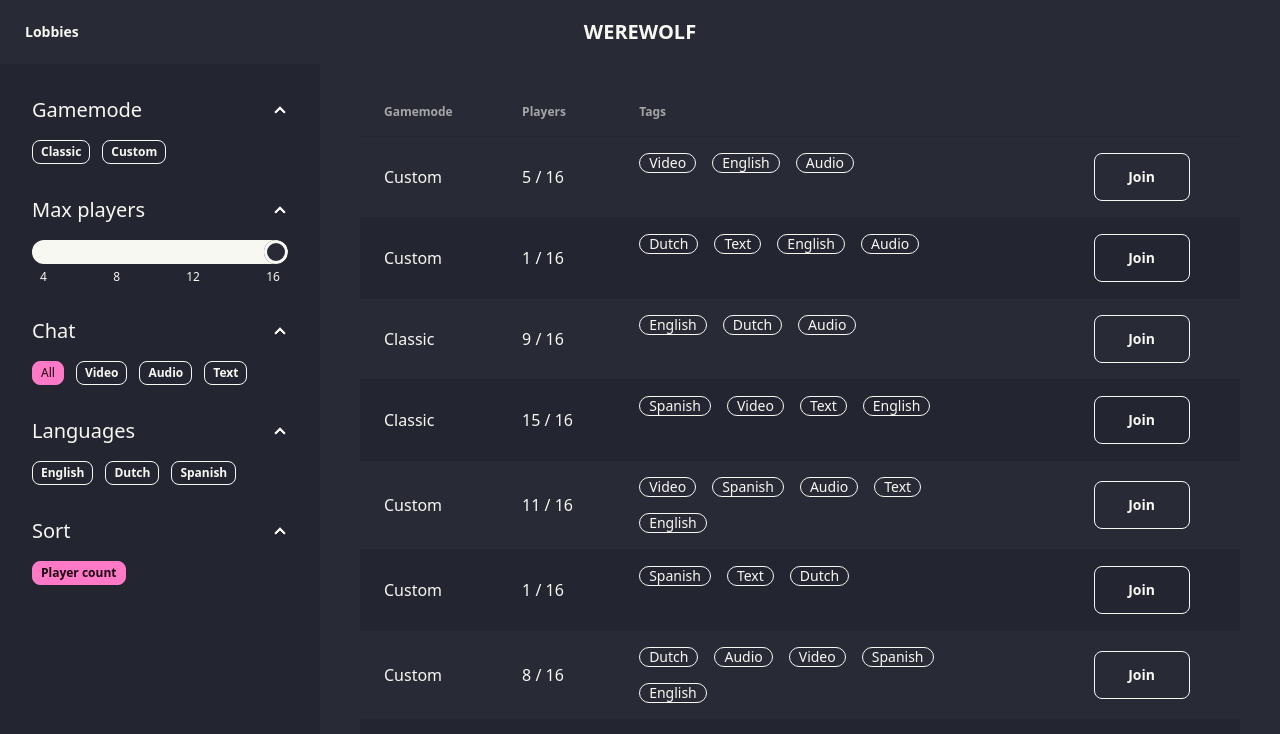
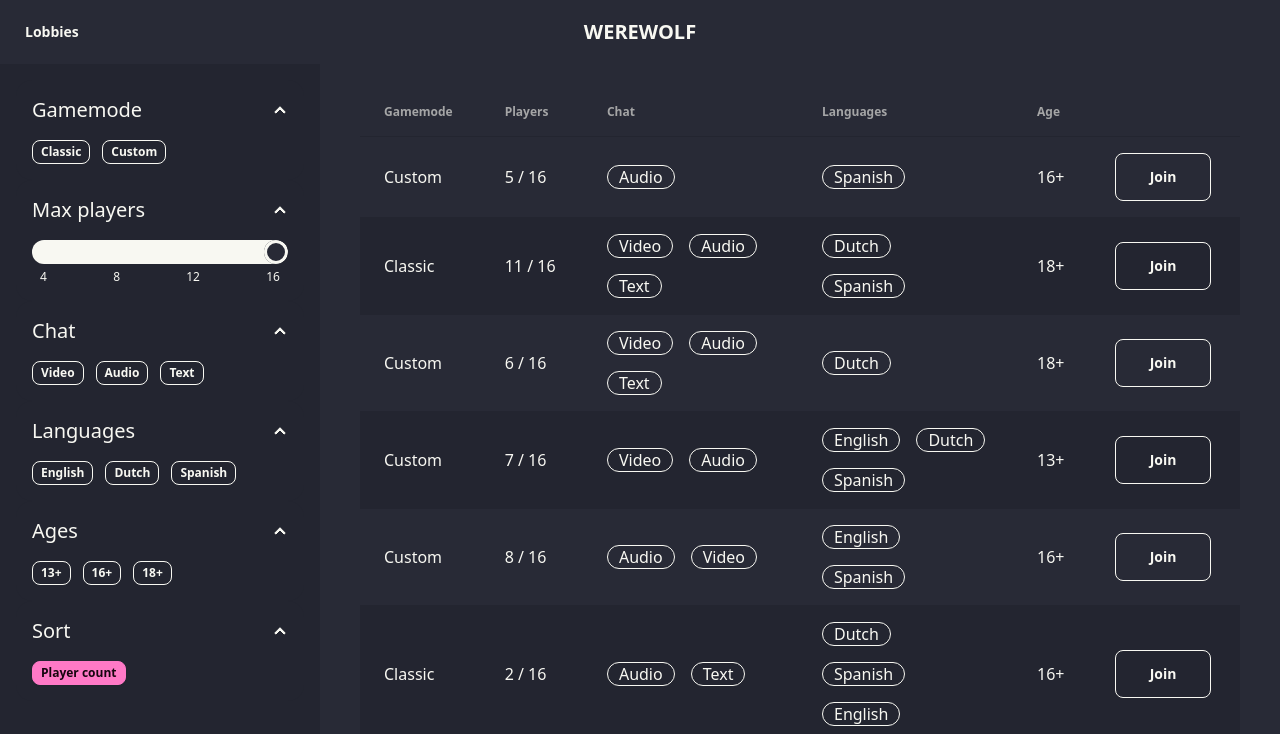
Before and after one commit to jadenet/werewolf-boardgame, a React (Vite) app in the folder frontend/: page /servers in a window 1280 px wide. Shown: the top 734 px of the page. Built offline with nearby package versions, Linux system fonts and the light colour scheme.

Commit message:
Seperate tags in servers table

```diff
--- a/frontend/src/routes/servers.tsx
+++ b/frontend/src/routes/servers.tsx
@@ -1,28 +1,33 @@
 import { faker } from "@faker-js/faker";
 import { Link } from "wouter";
 
-let lobbies: any[] = [];
+const lobbies: any[] = [];
 const gamemodes = ["Classic", "Custom"];
-const chats = ["Video","Audio", "Text"];
+const chats = ["Video", "Audio", "Text"];
+const ages = ["13+", "16+", "18+"];
 const languages = ["English", "Dutch", "Spanish"];
 const sorts = ["Player count"];
 
 for (let index = 0; index < 16; index++) {
   const maxPlayers = 16;
-  let lobby = {
+  const lobby = {
     id: faker.number.int(),
     maxPlayers: maxPlayers,
     playerCount: faker.number.int({ min: 1, max: maxPlayers - 1 }),
     playerHost: faker.internet.userName(),
     gamemode: faker.helpers.arrayElement(gamemodes),
-    tags: faker.helpers.arrayElements(chats.concat(languages)),
+    potentialRoles: [],
+    ages: faker.helpers.arrayElement(ages),
+    chats: faker.helpers.arrayElements(chats),
+    languages: faker.helpers.arrayElements(languages),
+    inviteOnly: false,
   };
   lobbies.push(lobby);
 }
 
 export default function Servers() {
   return (
-    <div className="drawer lg:drawer-open">
+    <div className="drawer lg:drawer-open min-h-screen">
       <input id="my-drawer-2" type="checkbox" className="drawer-toggle" />
       <div className="drawer-content flex flex-col mx-10 my-6">
         <div className="overflow-x-auto">
@@ -31,7 +36,9 @@ export default function Servers() {
               <tr>
                 <th>Gamemode</th>
                 <th>Players</th>
-                <th>Tags</th>
+                <th>Chat</th>
+                <th>Languages</th>
+                <th>Age</th>
                 <th></th>
               </tr>
             </thead>
@@ -43,14 +50,37 @@ export default function Servers() {
                     <td>
                       {lobby.playerCount} / {lobby.maxPlayers}
                     </td>
-                    <td className="flex flex-wrap gap-4 max-w-96">
-                      {lobby.tags.map((tag: any) => {
-                        return <div className="badge badge-outline">{tag}</div>;
-                      })}
+                    <td className="max-w-52">
+                      <div className="flex flex-wrap gap-4">
+                        {lobby.chats.map((tag: any) => {
+                          return (
+                            <div className="badge badge-lg badge-outline">
+                              {tag}
+                            </div>
+                          );
+                        })}
+                      </div>
                     </td>
+                    <td className="gap-4 max-w-52">
+                      <div className="flex flex-wrap gap-4">
+                        {lobby.languages.map((tag: any) => {
+                          return (
+                            <div className="badge badge-lg badge-outline">
+                              {tag}
+                            </div>
+                          );
+                        })}
+                      </div>
+                    </td>
+                    <td>{lobby.ages}</td>
 
                     <td>
-                      <Link className="btn btn-outline w-24" href={`/servers/${lobby.id}`}>Join</Link>
+                      <Link
+                        className="btn btn-outline w-24"
+                        href={`/servers/${lobby.id}`}
+                      >
+                        Join
+                      </Link>
                     </td>
                   </tr>
                 );
@@ -65,7 +95,7 @@ export default function Servers() {
           Open drawer
         </label>
       </div>
-      <div className="drawer-side max-h-screen bg-base-200">
+      <div className="drawer-side h-full bg-base-200">
         <label
           htmlFor="my-drawer-2"
           aria-label="close sidebar"
@@ -113,9 +143,6 @@ export default function Servers() {
             <div className="collapse-title text-xl">Chat</div>
             <div className="collapse-content">
               <div className="flex flex-wrap gap-3">
-                <button className="btn btn-primary btn-xs font-normal">
-                  All
-                </button>
                 {chats.map((chat, index) => {
                   return (
                     <button className="btn btn-outline btn-xs" key={index}>
@@ -145,6 +172,35 @@ export default function Servers() {
 
           <div className="collapse collapse-arrow bg-base-200">
             <input type="checkbox" defaultChecked />
+            <div className="collapse-title text-xl">Ages</div>
+            <div className="collapse-content">
+              <div className="flex flex-wrap gap-3">
+                {ages.map((age, index) => {
+                  return (
+                    <>
+                      <input
+                        type="radio"
+                        name="ages"
+                        id={age}
+                        value={age}
+                        className="hidden"
+                      />
+                      <label
+                        htmlFor={age}
+                        className="btn btn-outline btn-xs"
+                        key={index}
+                      >
+                        {age}
+                      </label>
+                    </>
+                  );
+                })}
+              </div>
+            </div>
+          </div>
+
+          <div className="collapse collapse-arrow bg-base-200">
+            <input type="checkbox" defaultChecked />
             <div className="collapse-title text-xl">Sort</div>
             <div className="collapse-content">
               <div className="flex flex-wrap gap-3">
```
